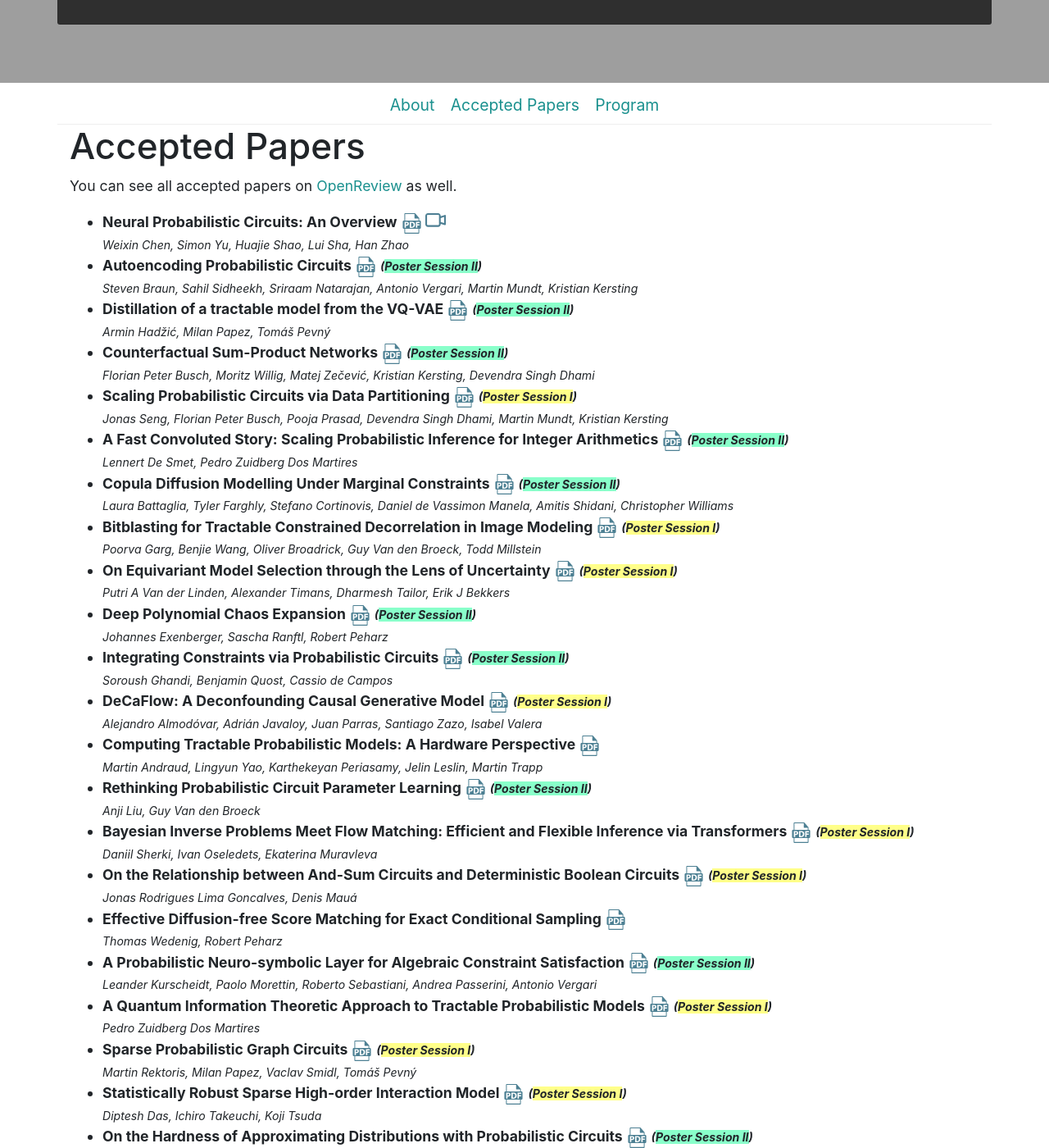
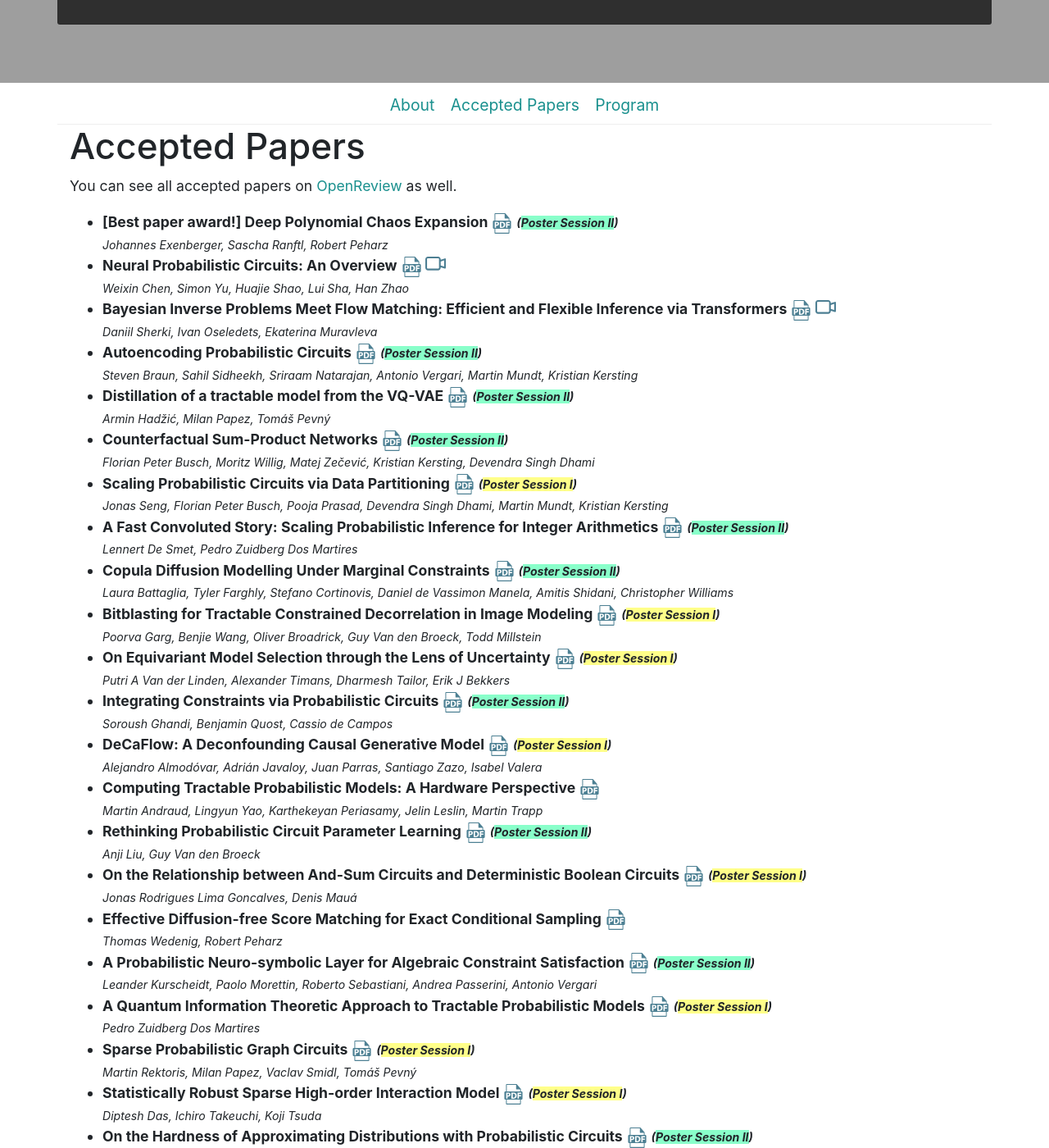
Before and after one commit to tractable-probabilistic-modeling/tpm2025, a Jekyll site: the page built from _pages/papers.md, in a window 1280 px wide and 1400 px high, scrolled down 368 px. Shown: the whole window at 82% size. Built offline with Jekyll 4.4.1, drawn with Linux system fonts in a browser that asks for light colours; some of the changed lines change nothing that is shown.

Commit message:
Add new link to video + best paper award notice

```diff
--- a/_data/papers.yml
+++ b/_data/papers.yml
@@ -1,3 +1,9 @@
+
+- authors: Johannes Exenberger, Sascha Ranftl, Robert Peharz
+  pdf_url: https://openreview.net/pdf?id=kjqqcPVOX9
+  title: "[Best paper award!] Deep Polynomial Chaos Expansion"
+  session: II
+  url: https://openreview.net/forum?id=kjqqcPVOX9
 
 - authors: Weixin Chen, Simon Yu, Huajie Shao, Lui Sha, Han Zhao
   pdf_url: https://openreview.net/pdf?id=cBoYAtNwrg
@@ -5,6 +11,13 @@
   session: nil
   url: https://openreview.net/forum?id=cBoYAtNwrg
   video: https://youtu.be/rFduMdSHRBM
+
+- authors: Daniil Sherki, Ivan Oseledets, Ekaterina Muravleva
+  pdf_url: https://openreview.net/pdf?id=Vl6oJQLZPf
+  title: 'Bayesian Inverse Problems Meet Flow Matching: Efficient and Flexible Inference via Transformers'
+  session: nil
+  url: https://openreview.net/forum?id=Vl6oJQLZPf
+  video: https://youtu.be/vSjRzyAArLA
 
 - authors: Steven Braun, Sahil Sidheekh, Sriraam Natarajan, Antonio Vergari, Martin
     Mundt, Kristian Kersting
@@ -58,12 +71,6 @@
   session: I
   url: https://openreview.net/forum?id=lr1QyFeFuf
 
-- authors: Johannes Exenberger, Sascha Ranftl, Robert Peharz
-  pdf_url: https://openreview.net/pdf?id=kjqqcPVOX9
-  title: Deep Polynomial Chaos Expansion
-  session: II
-  url: https://openreview.net/forum?id=kjqqcPVOX9
-
 - authors: Soroush Ghandi, Benjamin Quost, Cassio de Campos
   pdf_url: https://openreview.net/pdf?id=hLuH64EY1w
   title: Integrating Constraints via Probabilistic Circuits
@@ -89,12 +96,6 @@
   title: Rethinking Probabilistic Circuit Parameter Learning
   session: II
   url: https://openreview.net/forum?id=dhDn8Jj6Ip
-
-- authors: Daniil Sherki, Ivan Oseledets, Ekaterina Muravleva
-  pdf_url: https://openreview.net/pdf?id=Vl6oJQLZPf
-  title: 'Bayesian Inverse Problems Meet Flow Matching: Efficient and Flexible Inference via Transformers'
-  session: I
-  url: https://openreview.net/forum?id=Vl6oJQLZPf
 
 - authors: Jonas Rodrigues Lima Goncalves, Denis Mauá
   pdf_url: https://openreview.net/pdf?id=VbFZDZpOi6
```
